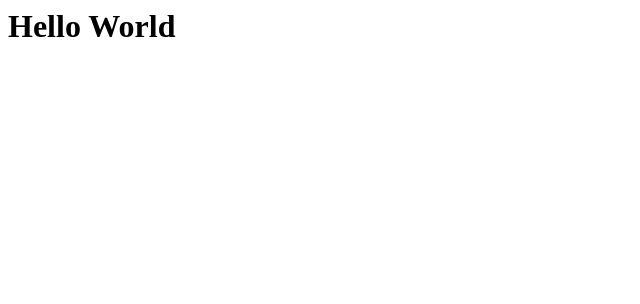
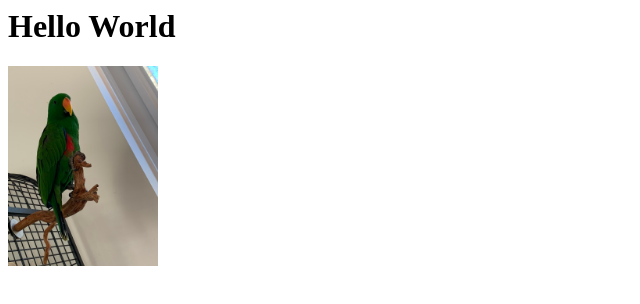
Before and after one commit to tsubaki1221/tsubaki1221.github.io, a plain HTML site: page index.html in a window 1280 px wide. Shown: the whole page, without its empty margins (0-640 px from the left). Drawn offline with Linux system fonts and the light colour scheme.

Commit message:
third edit

```diff
--- a/index.html
+++ b/index.html
@@ -1,3 +1,6 @@
 <html>
 <h1>Hello World</h1>
+<div>
+<img src="parrot.jpg" height="200">
+</div>
 </html>
```
Also changed, not shown: parrot.jpg (added).
